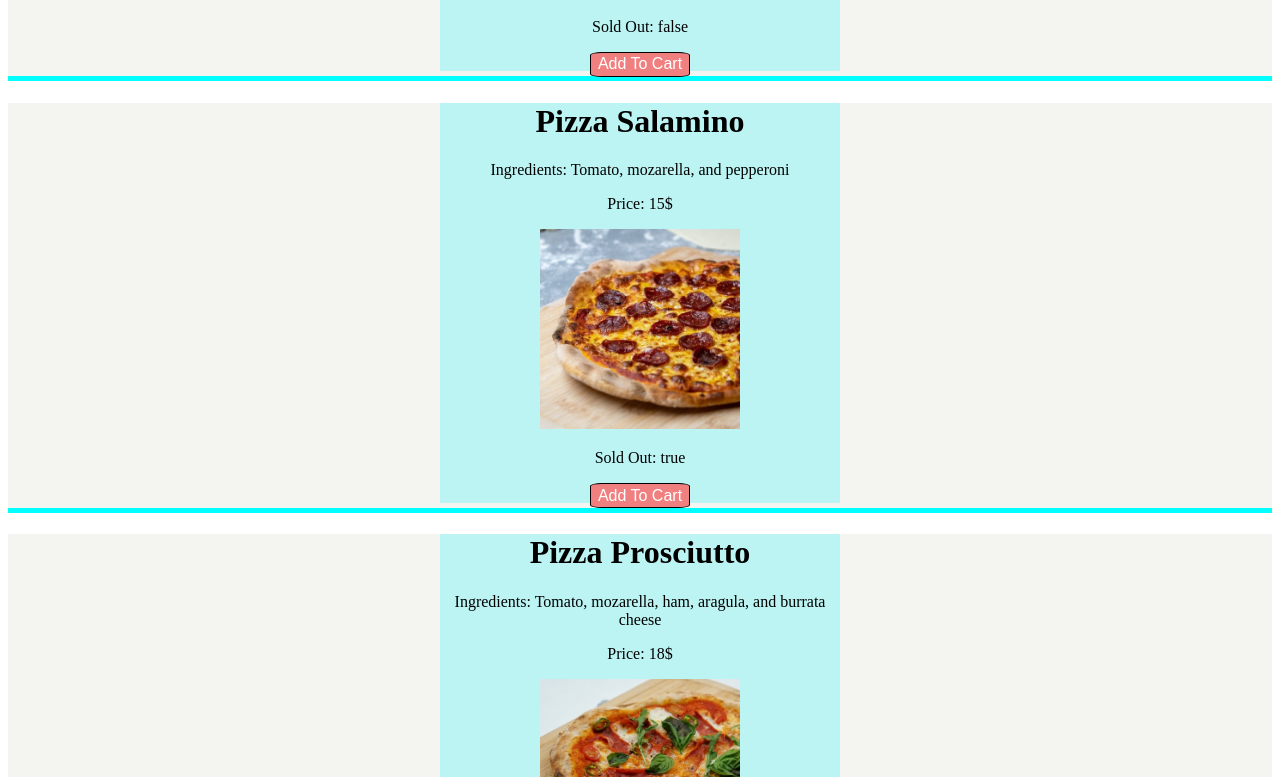
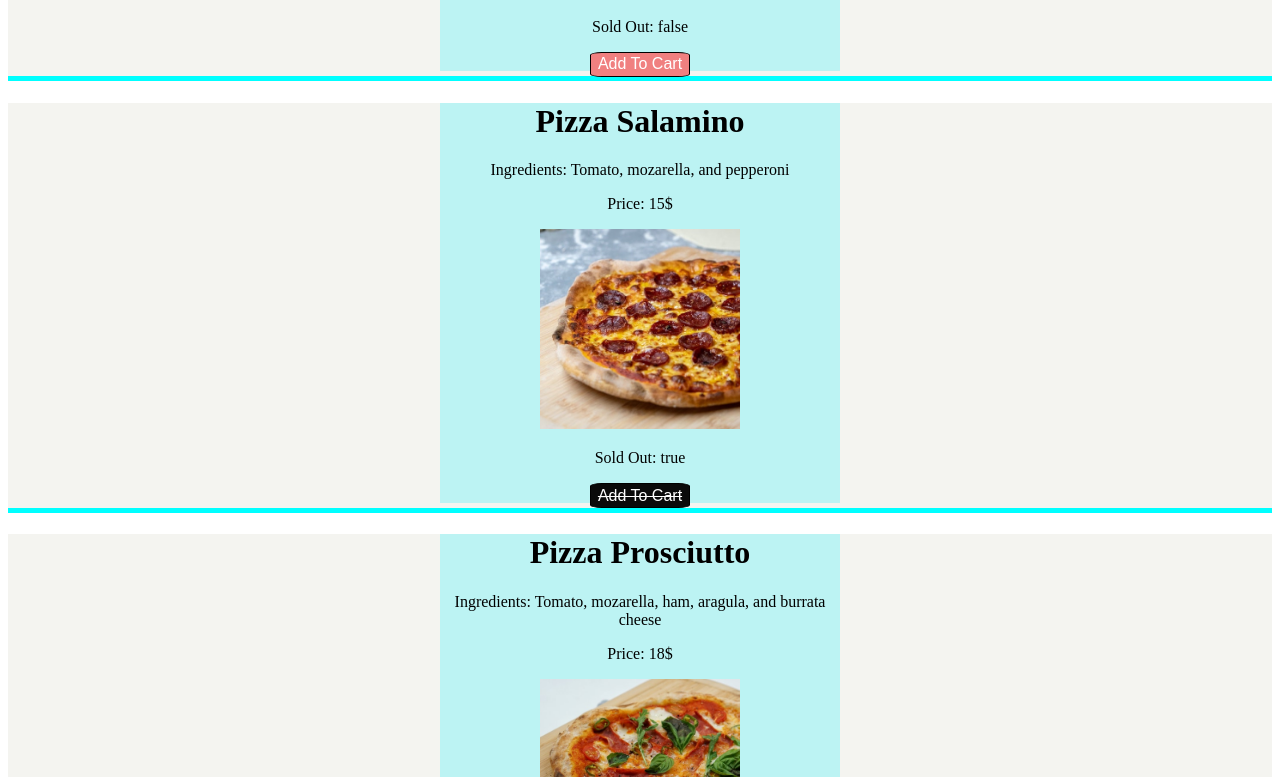
Before and after one commit to hakanyarman/react-pizza-menu, a React (Create React App) app: page / in a window 1280 px wide. Shown: the part 1703-2480 px from the top of the page. Built offline with nearby package versions, Linux system fonts and the light colour scheme.

Commit message:
conditional rendering depends on 'soldOut' param.

```diff
--- a/src/Pizza.js
+++ b/src/Pizza.js
@@ -13,11 +13,14 @@ function Pizza(props) {
                 <p>Price: {props.price}</p>
                 <img src={props.photoName} alt='pizzaimage' style={{ width: 200, height: 200 }}></img>
                 <p>Sold Out: {props.soldOut.toString()}</p>
-                <button className='add-to-cart-button'>Add To Cart</button>
+                {props.soldOut === false ? (
+                    <button className='add-to-cart-button'>Add To Cart</button>
+                ) : <button className='disabled-button' disabled={true}><del>Add To Cart</del></button>}
+
             </div>
 
 
-        </div>
+        </div >
     )
 }
 
--- a/src/styles.css
+++ b/src/styles.css
@@ -30,3 +30,13 @@
 .footer-container span {
   color: red;
 }
+
+.disabled-button {
+  border: 1.6px solid black;
+  border-radius: 12%;
+  background-color: rgb(10, 10, 10);
+  color: white;
+  width: 100px;
+  height: 25px;
+  font-size: 1rem;
+}
```
